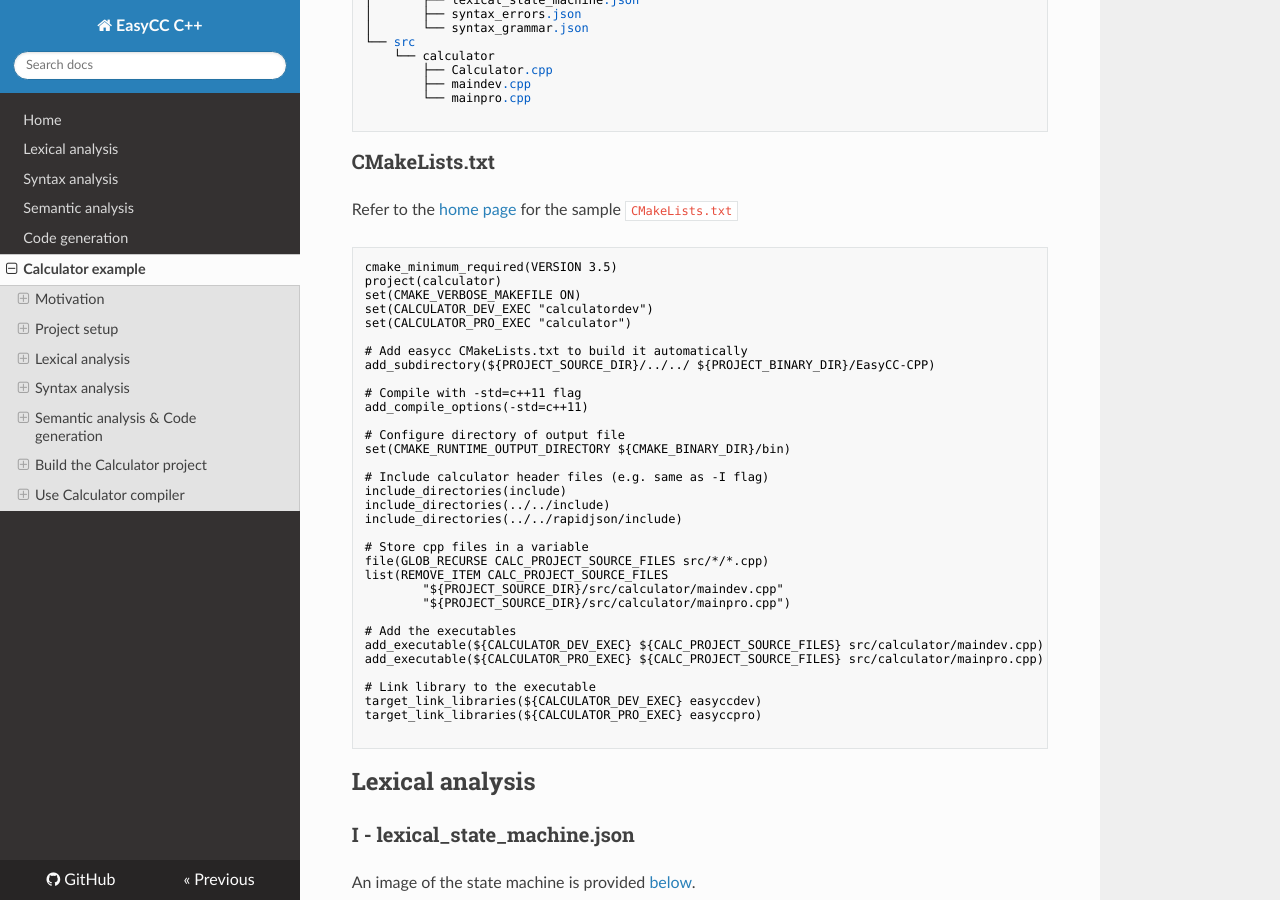
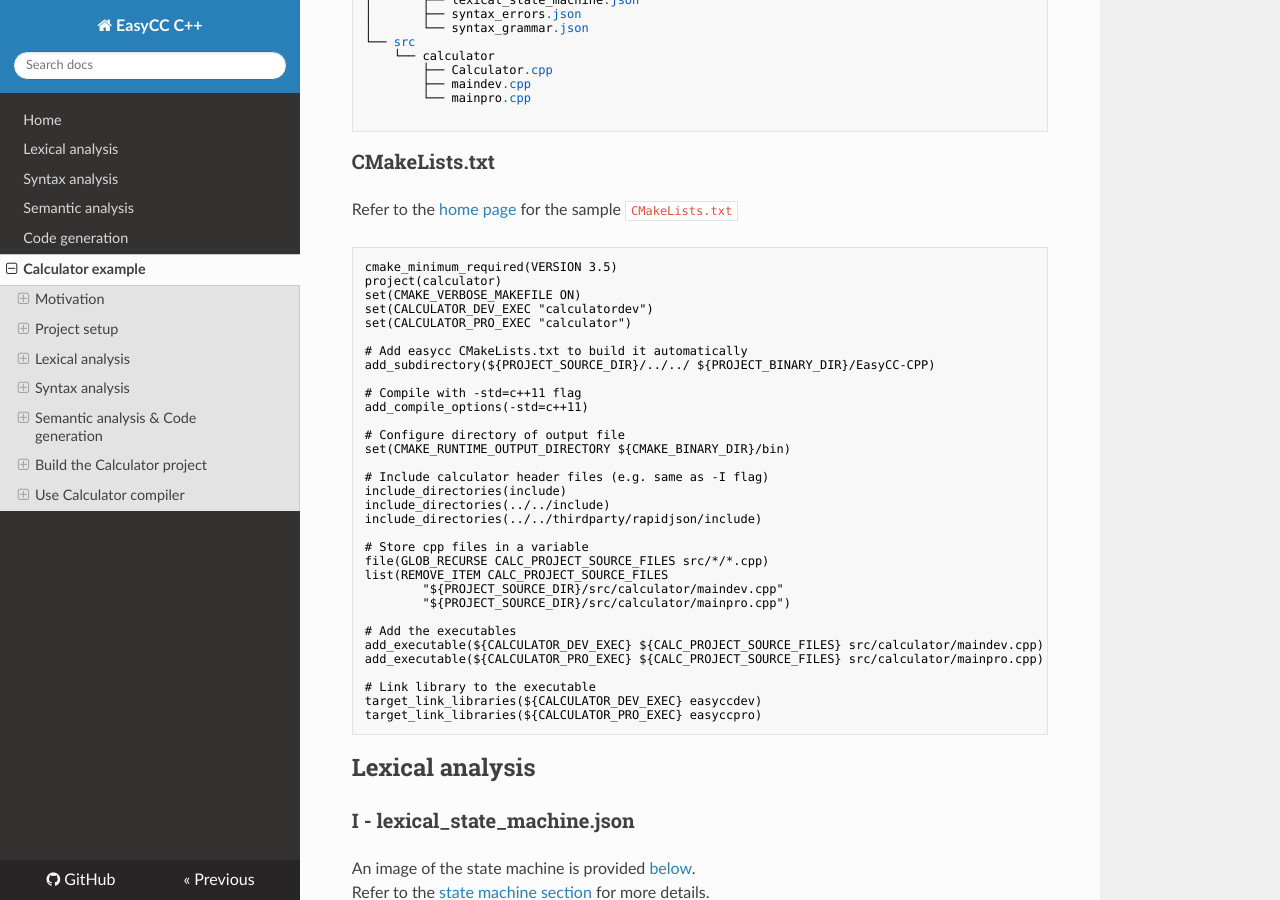
Before and after one commit to amirbawab/EasyCC-CPP, an MkDocs documentation site: the page built from docs/example.md, in a window 1280 px wide and 900 px high, scrolled down 934 px. Built offline with MkDocs 1.6.1, drawn with Linux system fonts in a browser that asks for light colours; nearby versions of some CDN libraries; old or Windows-style settings are respelled for this version of MkDocs.

Commit message:
Adjusted docs

````diff
--- a/docs/example.md
+++ b/docs/example.md
@@ -66,7 +66,7 @@
 # Include calculator header files (e.g. same as -I flag)
 include_directories(include)
 include_directories(../../include)
-include_directories(../../rapidjson/include)
+include_directories(../../thirdparty/rapidjson/include)
 
 # Store cpp files in a variable
 file(GLOB_RECURSE CALC_PROJECT_SOURCE_FILES src/*/*.cpp)
@@ -81,7 +81,6 @@
 # Link library to the executable
 target_link_libraries(${CALCULATOR_DEV_EXEC} easyccdev)
 target_link_libraries(${CALCULATOR_PRO_EXEC} easyccpro)
-
 ```
 
 ## Lexical analysis
````
Also changed, not shown: docs/index.md (+2 -2 lines).
